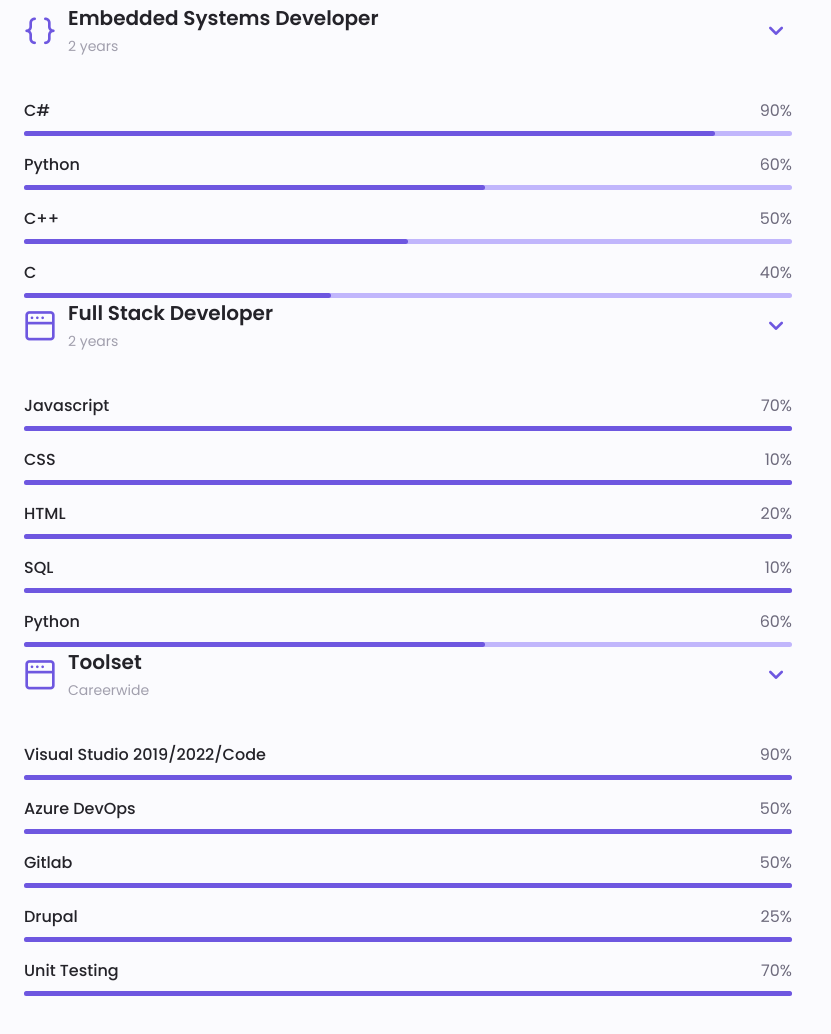
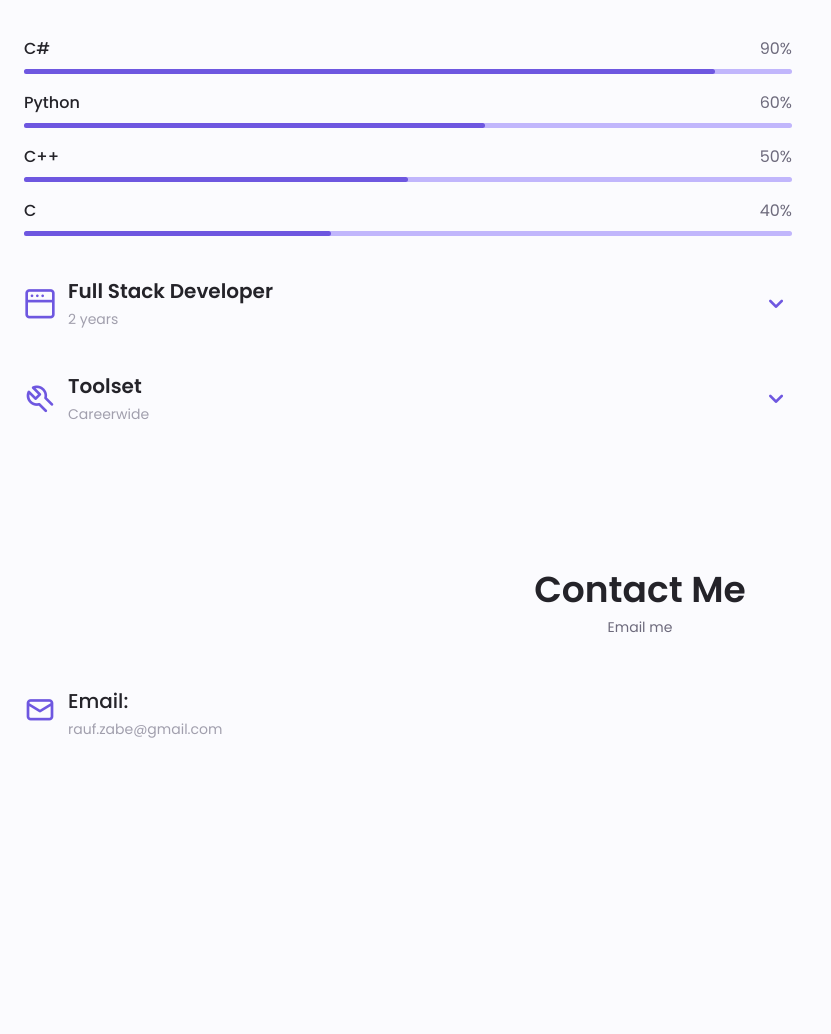
Before and after one commit to ZabeRauf/portfoliosite-three, a plain HTML site: page index.html in a window 1280 px wide. Shown: the part 1526-2560 px from the top of the page, without its empty margins (0-831 px from the left). After the commit the page ends 2379 px from the top, so only its background shows below. Drawn offline with nearby package versions, Linux system fonts and the light colour scheme.

Commit message:
add contact and skills

```diff
--- a/assets/css/styles.css
+++ b/assets/css/styles.css
@@ -451,6 +451,20 @@ img {
   background-color: var(--first-color);
 }
 
+.skills__close .skills__list {
+  height: 0;
+  overflow: hidden;
+}
+
+.skills__open .skills__list {
+  height: max-content;
+  margin-bottom: var(--mb-2-5);
+}
+
+.skills__open .skills__arrow {
+  transform: rotate(-180deg);
+}
+
 /*==================== per skill type ===================*/
 .skills__csharp {
   width: 90%;
@@ -468,26 +482,66 @@ img {
   width: 40%;
 }
 
-/*==================== QUALIFICATION ====================*/
+.skills__javascript {
+  width: 70%;
+}
 
+.skills__css {
+  width: 25%;
+}
 
-/*==================== SERVICES ====================*/
+.skills__html {
+  width: 30%
+}
 
+.skills__sql {
+  width: 40%;
+}
 
-/* Active Modal */
+.skills__studio {
+  width: 85%;
+}
 
+.skills_devops {
+  width: 50%;
+}
 
-/*==================== PORTFOLIO ====================*/
+.skills__git {
+  width: 50%;
+}
 
+.skills__druapl {
+  width: 25%;
+}
 
-/*==================== PROJECT IN MIND ====================*/
-
-
-/*==================== TESTIMONIAL ====================*/
-
+.skills__testing {
+  width: 50%;
+}
 
 /*==================== CONTACT ME ====================*/
+.contact__container {
+  row-gap: 3rem;
+}
 
+.contact__information {
+  display: flex;
+}
+
+.contact__icon {
+  font-size: 2rem;
+  color: var(--first-color);
+  margin-right: var(--mb-0-75);
+}
+
+.contact__title {
+  font-size: var(--h3-font-size);
+  font-weight: var(--font-medium);
+}
+
+.contact__subtitle {
+  font-size: var(--small-font-size);
+  color: var(--text-color-light);
+}
 
 /*==================== FOOTER ====================*/
 
--- a/assets/js/main.js
+++ b/assets/js/main.js
@@ -30,7 +30,24 @@ function linkAction(){
 navLink.forEach(n => n.addEventListener('click', linkAction))
 
 /*==================== ACCORDION SKILLS ====================*/
+const skillsContent = document.getElementsByClassName('skills__content'),
+      skillsHeader = document.querySelectorAll('.skills__header')
 
+function toggleSkills() {
+    let itemClass = this.parentNode.className
+
+    for(i = 0; i < skillsContent.length; i++) {
+        skillsContent[i].className = 'skills__content skills__close'
+    }
+
+    if(itemClass === 'skills__content skills__close') {
+        this.parentNode.className = 'skills__content skills__open'
+    }
+}
+
+skillsHeader.forEach((el) => {
+    el.addEventListener('click', toggleSkills)
+})
 
 /*==================== QUALIFICATION TABS ====================*/
 
--- a/index.html
+++ b/index.html
@@ -36,11 +36,6 @@
                         <li class="nav__item">
                             <a href="#skills" class="nav__link">
                                 <i class="uil uil-programming-language nav__icon"></i> Skills
-                            </a>
-                        </li>
-                        <li class="nav__item">
-                            <a href="#portfolio" class="nav__link">
-                                <i class="uil uil-briefcase-alt nav__icon"></i> Portfolio
                             </a>
                         </li>
                         <li class="nav__item">
@@ -102,7 +97,7 @@
                             <h1 class="home__title">Zohaib "Zabe" Rauf</h1>
                             <h3 class="home__subtitle">Software Engineer</h3>
                             <p class="home__description">I'm a software engineer experienced
-                                in web/desktop application and embedded systems development.
+                                in web/desktop applications and embedded systems development.
                                 Whatever your business needs, you can count on me!</p>
                             <a href="#contact" class="button button--flex">
                                 Contact Me<i class="uil uil-message button__icon"></i>
@@ -149,12 +144,6 @@
                                 <span class="about__info-name">Companies <br> worked at</span>
                             </div>
                         </div>
-
-                        <div class="about__buttons">
-                            <a download="" href="assets/pdf/ZR Resume.pdf" class="button button--flex">
-                                Download Resume<i class="uil uil-file-download button__icon"></i>
-                            </a>
-                        </div>
                     </div>
                 </div>
             </section>
@@ -167,7 +156,7 @@
                 <div class="skills__container container grid">
                     <div>
                         <!--==================== SKILLS 1 ====================-->
-                        <div class="skills__content">
+                        <div class="skills__content skills__open">
                             <div class="skills__header">
                                 <i class="uil uil-brackets-curly skills__icon"></i>
 
@@ -223,7 +212,7 @@
                         </div>
 
                         <!--==================== SKILLS 2 ====================-->
-                        <div class="skills__content">
+                        <div class="skills__content skills__close">
                             <div class="skills__header">
                                 <i class="uil uil-window skills__icon"></i>
 
@@ -249,7 +238,7 @@
                                 <div class="skills__data">
                                     <div class="skills__titles">
                                         <h3 class="skills__name">CSS</h3>
-                                        <span class="skills__number">10%</span>
+                                        <span class="skills__number">25%</span>
                                     </div>
                                     <div class="skills__bar">
                                         <span class="skills__percentage skills__css"></span>
@@ -259,7 +248,7 @@
                                 <div class="skills__data">
                                     <div class="skills__titles">
                                         <h3 class="skills__name">HTML</h3>
-                                        <span class="skills__number">20%</span>
+                                        <span class="skills__number">30%</span>
                                     </div>
                                     <div class="skills__bar">
                                         <span class="skills__percentage skills__html"></span>
@@ -269,7 +258,7 @@
                                 <div class="skills__data">
                                     <div class="skills__titles">
                                         <h3 class="skills__name">SQL</h3>
-                                        <span class="skills__number">10%</span>
+                                        <span class="skills__number">40%</span>
                                     </div>
                                     <div class="skills__bar">
                                         <span class="skills__percentage skills__sql"></span>
@@ -291,9 +280,9 @@
 
                     <div>
                         <!--==================== SKILLS 3 ====================-->
-                        <div class="skills__content">
+                        <div class="skills__content skills__close">
                             <div class="skills__header">
-                                <i class="uil uil-window skills__icon"></i>
+                                <i class="uil uil-wrench skills__icon"></i>
 
                                 <div>
                                     <h1 class="skills__title">Toolset</h1>
@@ -359,19 +348,20 @@
                 </div>
             </section>
 
-            <!--==================== QUALIFICATION ====================-->
-            <section class="qualification section">
-
-            </section>
-
-            <!--==================== PORTFOLIO ====================-->
-            <section class="portfolio section" id="portfolio">
-
-            </section>
-
             <!--==================== CONTACT ME ====================-->
             <section class="contact section" id="contact">
+                <h2 class="section__title">Contact Me</h2>
+                <span class="section__subtitle">Email me</span>
+                <div class="contact__container container grid">
+                    <div class="contact__information">
+                        <i class="uil uil-envelope-alt contact__icon"></i>
 
+                        <div>
+                            <h3 class="contact__title">Email: </h3>
+                            <span class="contact__subtitle">rauf.zabe@gmail.com</span>
+                        </div>
+                    </div>
+                </div>
             </section>
         </main>
 
```
